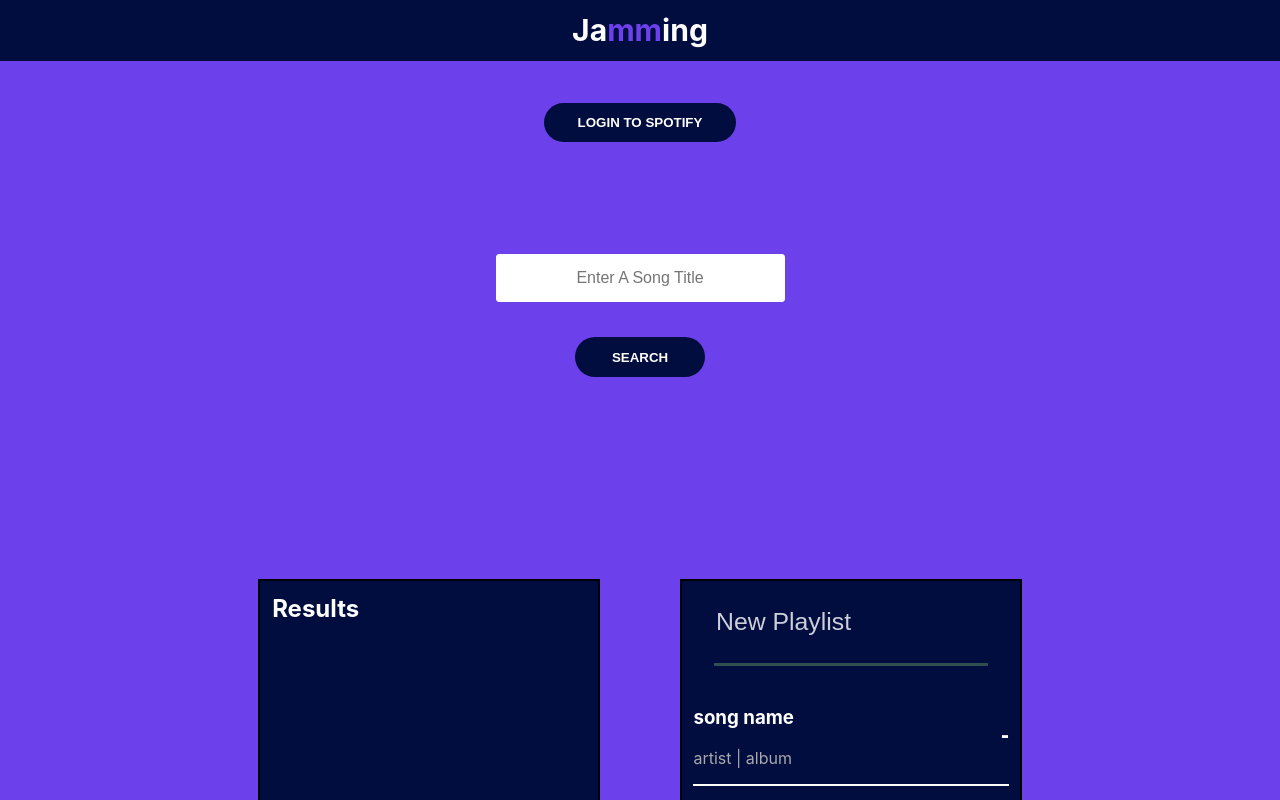
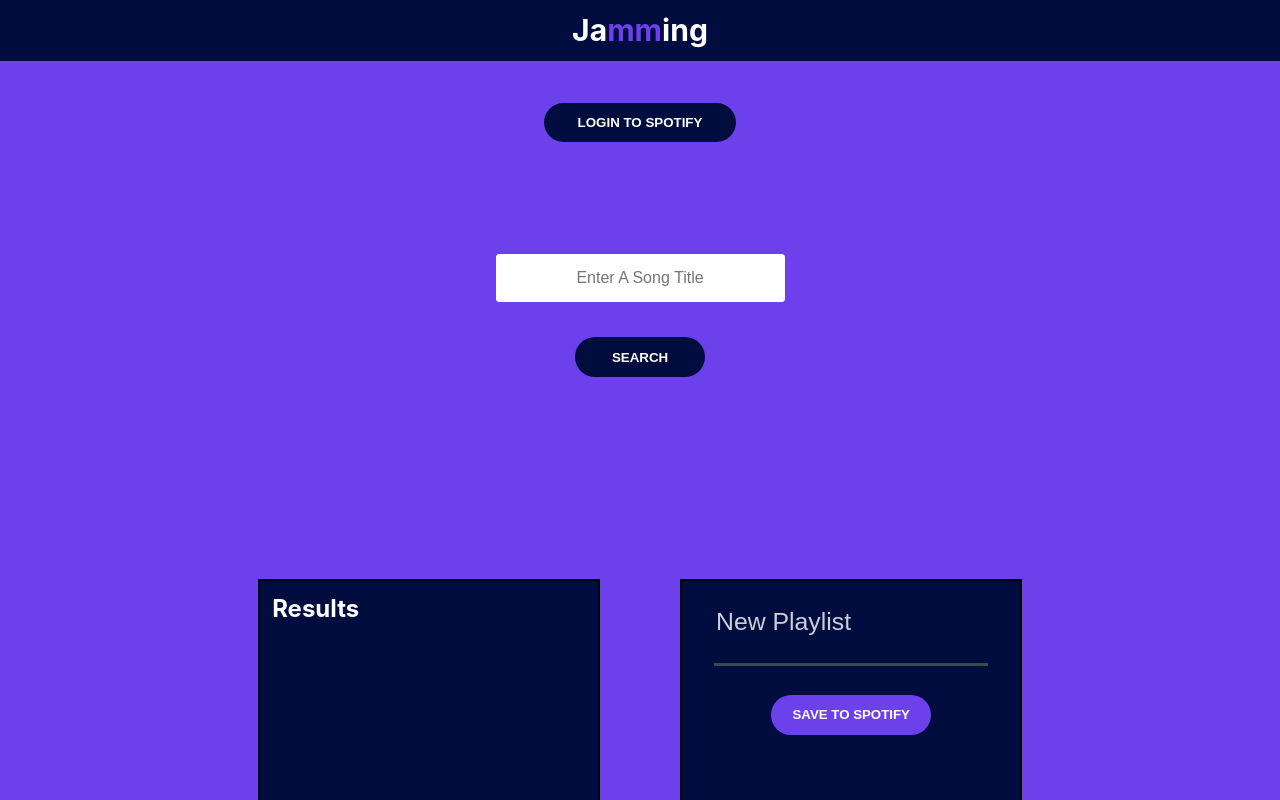
Before and after one commit to TheDragonApple/Jamming, a React (Create React App) app: page / in a window 1280 px wide. Shown: the top 800 px of the page. Built offline with nearby package versions, Linux system fonts and the light colour scheme.

Commit message:
Fix playlist renaming

```diff
--- a/src/App.js
+++ b/src/App.js
@@ -11,17 +11,19 @@ function App() {
 
 
   const[playlistSongs, setPlaylistSongs] = useState([
-    {
-        id: 1,
-        name: "song name",
-        artist: "artist",
-        album: "album"
-    }
+
   ]);
 
 const[results, setResults] = useState([
 
 ]);
+
+const[playListName, setPlayListName] = useState("");
+
+function handleChange(e){
+  e.preventDefault();
+  setPlayListName(e.target.value);
+};
 
   function addSong(newSong){
     setPlaylistSongs((prev) => {
@@ -62,7 +64,9 @@ const[results, setResults] = useState([
     for(let index in playlistSongs){
       uriArray.push(playlistSongs[index].uri);
     }
-    savePlaylist(uriArray, "test");
+    savePlaylist(uriArray, playListName);
+    setPlaylistSongs([]);
+    setPlayListName("");
   }
 
   return (
@@ -80,7 +84,7 @@ const[results, setResults] = useState([
             <SearchResults results={results} addSong={addSong} />
           </div>
           <div className="playlist">
-            <Playlist onSave={handlePlaylistSave} songs={playlistSongs} removeSong={removeSong} />
+            <Playlist onRename={handleChange} name={playListName} onSave={handlePlaylistSave} songs={playlistSongs} removeSong={removeSong} />
           </div>
         </div>
       </div>
--- a/src/components/Playlist.js
+++ b/src/components/Playlist.js
@@ -4,17 +4,10 @@ import Tracklist from "./Tracklist";
 
 function Playlist(props){
 
-    const[playListName, setPlayListName] = useState("");
-
-    function handleChange(e){
-        e.preventDefault();
-        setPlayListName(e.target.value);
-    };
-
 
     return (
         <>
-            <input onChange={handleChange} type="text" placeholder="New Playlist" value={playListName}></input>
+            <input onChange={(e) => props.onRename(e)} type="text" placeholder="New Playlist" value={props.name}></input>
                 <Tracklist songs={props.songs} btn={"-"} removeSong={props.removeSong} />
             <button id="spotify-btn" onClick={props.onSave}>SAVE TO SPOTIFY</button>
         </>
```
